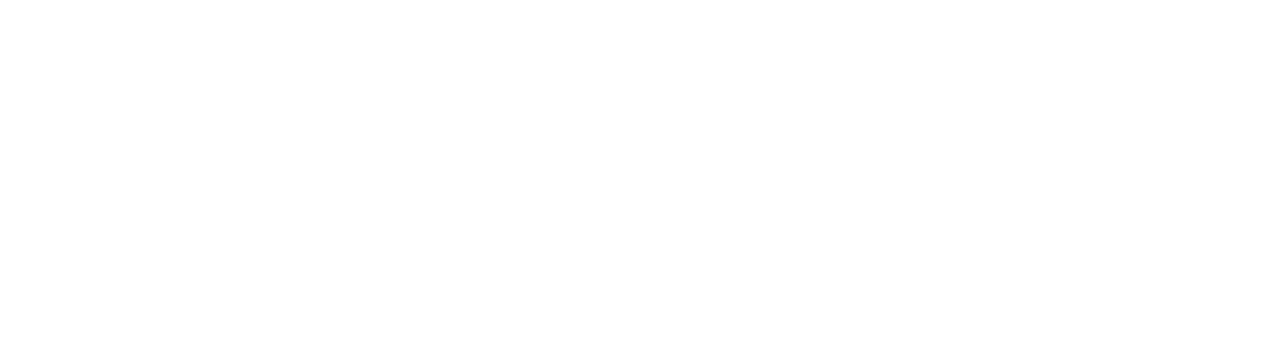
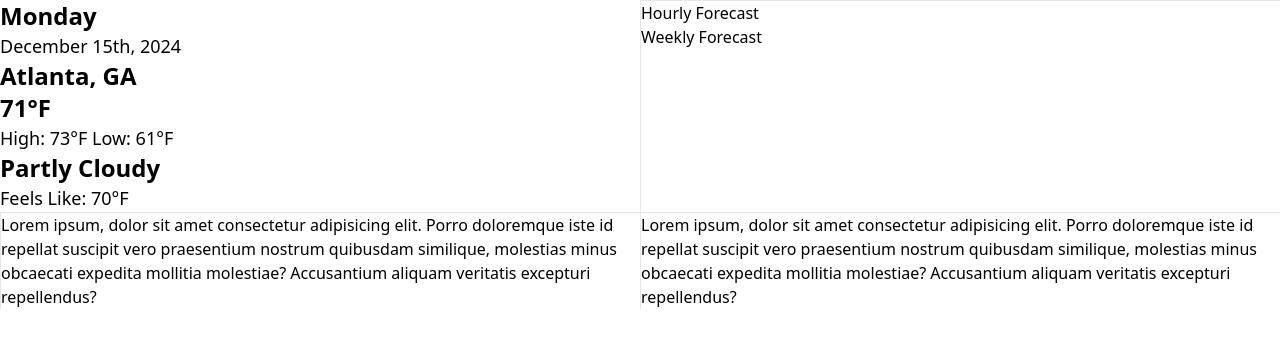
Before and after one commit to simonanewton/weather-dashboard, a Next.js app: page /ui/Dashboard in a window 1280 px wide. Shown: the top 348 px of the page. Built offline with nearby package versions, Linux system fonts and the light colour scheme.

Commit message:
initialized individual dashboard component identities, created Header component, small tweaks to readme

```diff
--- a/app/layout.tsx
+++ b/app/layout.tsx
@@ -2,7 +2,7 @@
 
 export const metadata = {
     title: 'Weather Dashboard',
-    description: 'Dashboard displaying weather data by location',
+    description: 'Dashboard displaying current and forecasted weather data by location.',
 }
 
 export default function RootLayout({
--- a/app/page.tsx
+++ b/app/page.tsx
@@ -1,19 +1,15 @@
 import SideNav from "@/app/ui/SideNav/page";
-import Block from "@/app/ui/Dashboard/block";
+import Dashboard from "./ui/Dashboard/page";
+import Header from "./ui/Header/page";
 
 export default function Home() {
     return (
         <main className="h-dvh py-5">
             <div className="container h-full mx-auto flex flex-col border-solid border-2 divide-y">
-                <h1 className="py-4 text-center text-3xl">Weather Dashboard App</h1>
+                <Header />
                 <div className="flex-1 flex flex-row divide-x">
                     <SideNav />
-                    <div className="grid grid-cols-1 basis-full md:grid-cols-2 md:basis4/5 divide-x divide-y">
-                    <Block />
-                    <Block />
-                    <Block />
-                    <Block />
-                    </div>
+                    <Dashboard />
                 </div>
             </div>
         </main>
--- /dev/null
+++ b/app/ui/Dashboard/current.tsx
@@ -0,0 +1,13 @@
+export default function CurrentConditions() {
+    return (
+        <div className="">
+            <p className="text-2xl font-semibold">Monday</p>
+            <p className="text-lg">December 15th, 2024</p>
+            <p className="text-2xl font-semibold">Atlanta, GA</p>
+            <p className="text-2xl font-semibold">71°F</p>
+            <p className="text-lg">High: 73°F Low: 61°F</p>
+            <p className="text-2xl font-semibold">Partly Cloudy</p>
+            <p className="text-lg">Feels Like: 70°F</p>
+        </div>
+    );
+}
--- /dev/null
+++ b/app/ui/Dashboard/featured.tsx
@@ -0,0 +1,12 @@
+export default function FeaturedCities() {
+    return (
+        <div className="">
+            <h1>Featured Cities</h1>
+            <h3>Los Angeles, California</h3>
+            <h3>Paris, France</h3>
+            <h3>Tokyo, Japan</h3>
+            <h3>São Paulo, Brazil</h3>
+            <h3>Bamako, Mali</h3>
+        </div>
+    );
+}
--- /dev/null
+++ b/app/ui/Dashboard/forecast.tsx
@@ -0,0 +1,8 @@
+export default function Forecast() {
+    return (
+        <div className="">
+            <h1>Hourly Forecast</h1>
+            <h1>Weekly Forecast</h1>
+        </div>
+    );
+}
--- /dev/null
+++ b/app/ui/Dashboard/map.tsx
@@ -0,0 +1,11 @@
+export default function WeatherMap() {
+    return (
+        <div className="">
+            Lorem ipsum, dolor sit amet consectetur adipisicing elit.
+            Porro doloremque iste id repellat suscipit vero praesentium
+            nostrum quibusdam similique, molestias minus obcaecati
+            expedita mollitia molestiae? Accusantium aliquam veritatis
+            excepturi repellendus?
+        </div>
+    );
+}
--- a/app/ui/Dashboard/page.tsx
+++ b/app/ui/Dashboard/page.tsx
@@ -1,5 +1,16 @@
-export default function Main() {
+import CurrentConditions from "./current";
+import Forecast from "./forecast";
+import Statistics from "./stats";
+import WeatherMap from "./map";
+import { useState, useEffect } from "react";
+
+export default function Dashboard() {
     return (
-        <div className=""></div>
+        <div className="grid grid-cols-1 basis-full md:grid-cols-2 md:basis4/5 divide-x divide-y">
+            <CurrentConditions />
+            <Forecast />
+            <Statistics />
+            <WeatherMap />
+        </div>
     );
 }
--- /dev/null
+++ b/app/ui/Dashboard/stats.tsx
@@ -0,0 +1,11 @@
+export default function Statistics() {
+    return (
+        <div className="">
+            Lorem ipsum, dolor sit amet consectetur adipisicing elit.
+            Porro doloremque iste id repellat suscipit vero praesentium
+            nostrum quibusdam similique, molestias minus obcaecati
+            expedita mollitia molestiae? Accusantium aliquam veritatis
+            excepturi repellendus?
+        </div>
+    );
+}
--- /dev/null
+++ b/app/ui/Header/page.tsx
@@ -0,0 +1,8 @@
+export default function Header() {
+    return (
+        <div className="py-4 text-center">
+            <p className="pb-4 text-3xl">Weather Dashboard App</p>
+            <p className="">Search Bar</p>
+        </div>
+    );
+}
```
Also changed, not shown: 1 other file (tests, documents, lock files or other folders).
